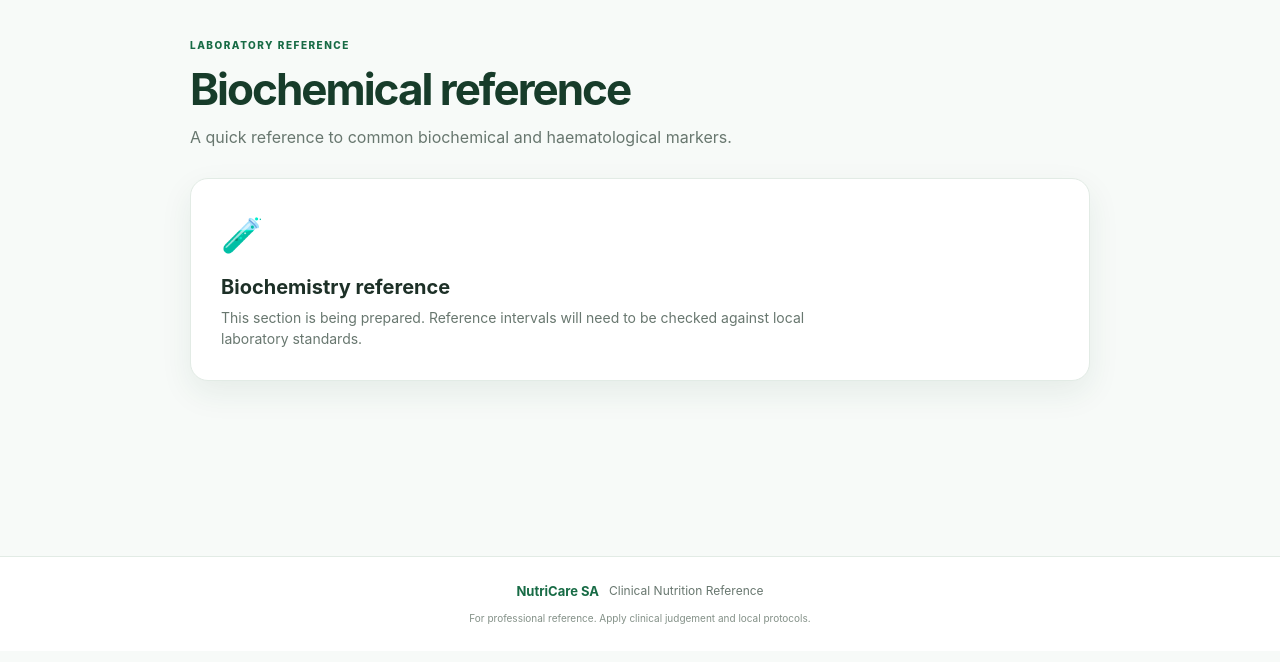
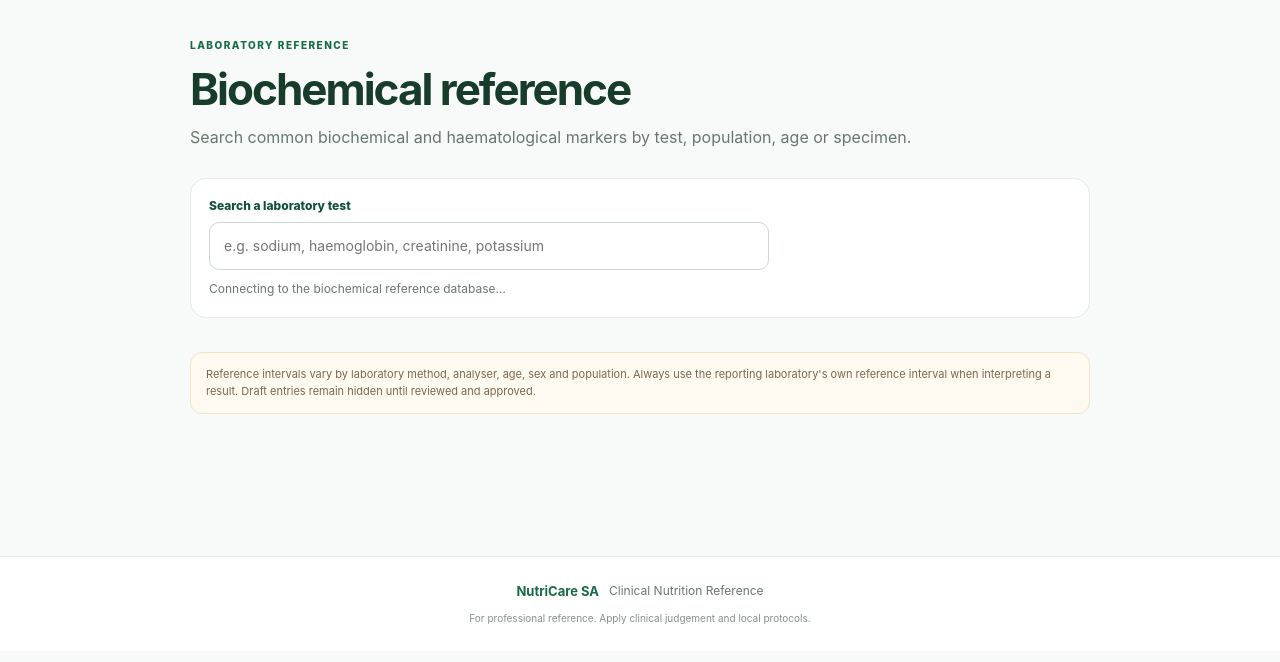
Before and after one commit to lehlalerwa/nutricare-sa, a plain HTML site: page index.html in a window 1280 px wide. Both pictures are taken after a click on the link "Biochemistry". Shown: the part 82-744 px from the top of the page. Drawn offline with nearby package versions, Linux system fonts and the light colour scheme; no server answers.

Commit message:
Build searchable biochemical reference page

```diff
--- a/index.html
+++ b/index.html
@@ -88,8 +88,14 @@
 
     <section class="page content-page" id="page-biochemistry" data-page-section="biochemistry">
       <p class="eyebrow">LABORATORY REFERENCE</p><h1>Biochemical reference</h1>
-      <p class="page-intro">A quick reference to common biochemical and haematological markers.</p>
-      <div class="coming-panel"><span>🧪</span><h2>Biochemistry reference</h2><p>This section is being prepared. Reference intervals will need to be checked against local laboratory standards.</p></div>
+      <p class="page-intro">Search common biochemical and haematological markers by test, population, age or specimen.</p>
+      <div class="reference-toolbar">
+        <label class="search-label" for="biochemistrySearch">Search a laboratory test</label>
+        <input id="biochemistrySearch" class="search-input" type="search" placeholder="e.g. sodium, haemoglobin, creatinine, potassium" autocomplete="off">
+        <p class="data-status" id="biochemistryStatus" role="status">Connecting to the biochemical reference database…</p>
+      </div>
+      <div class="reference-list" id="biochemistryList" aria-live="polite"></div>
+      <p class="clinical-caveat">Reference intervals vary by laboratory method, analyser, age, sex and population. Always use the reporting laboratory's own reference interval when interpreting a result. Draft entries remain hidden until reviewed and approved.</p>
     </section>
 
     <section class="page content-page" id="page-fluids" data-page-section="fluids">
```
